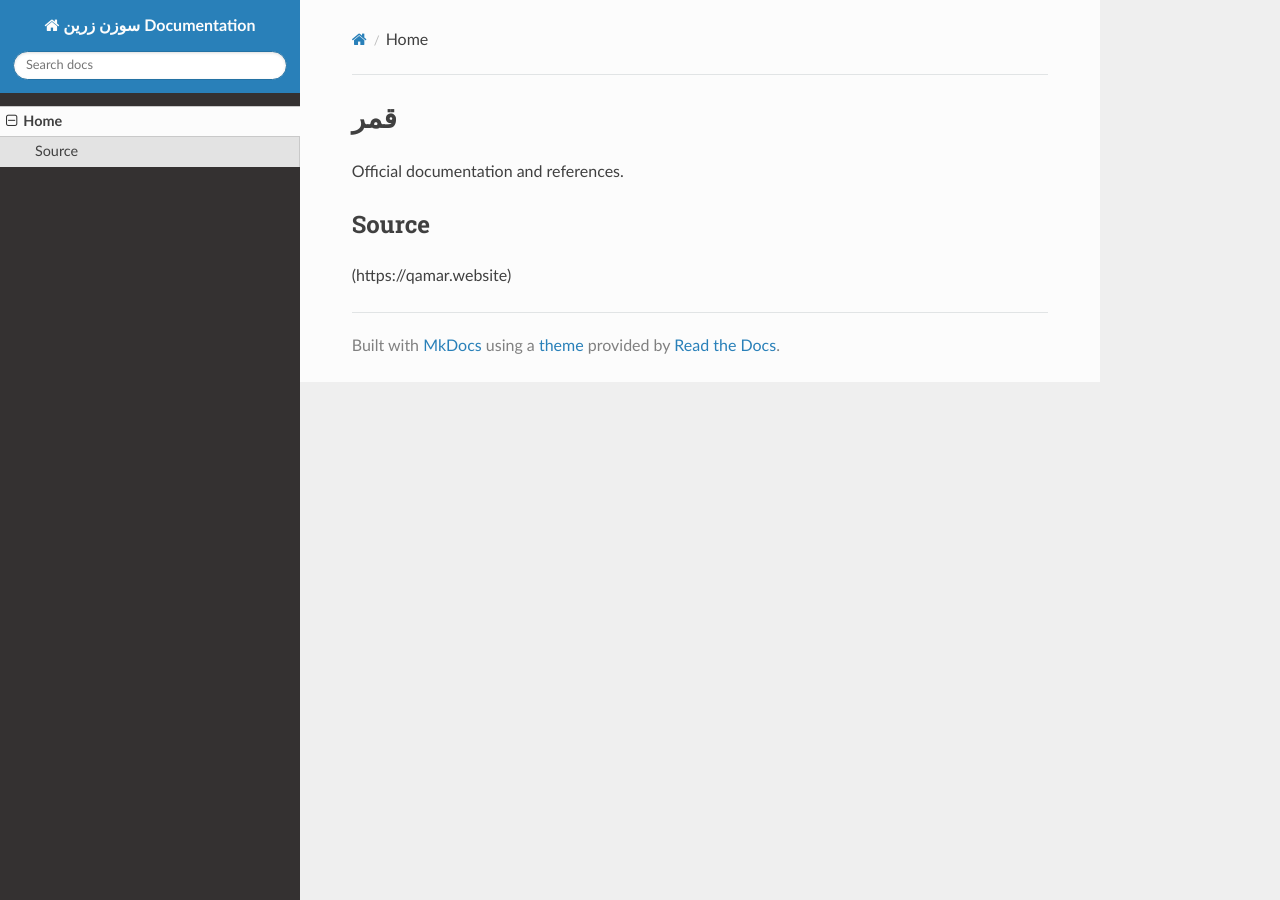
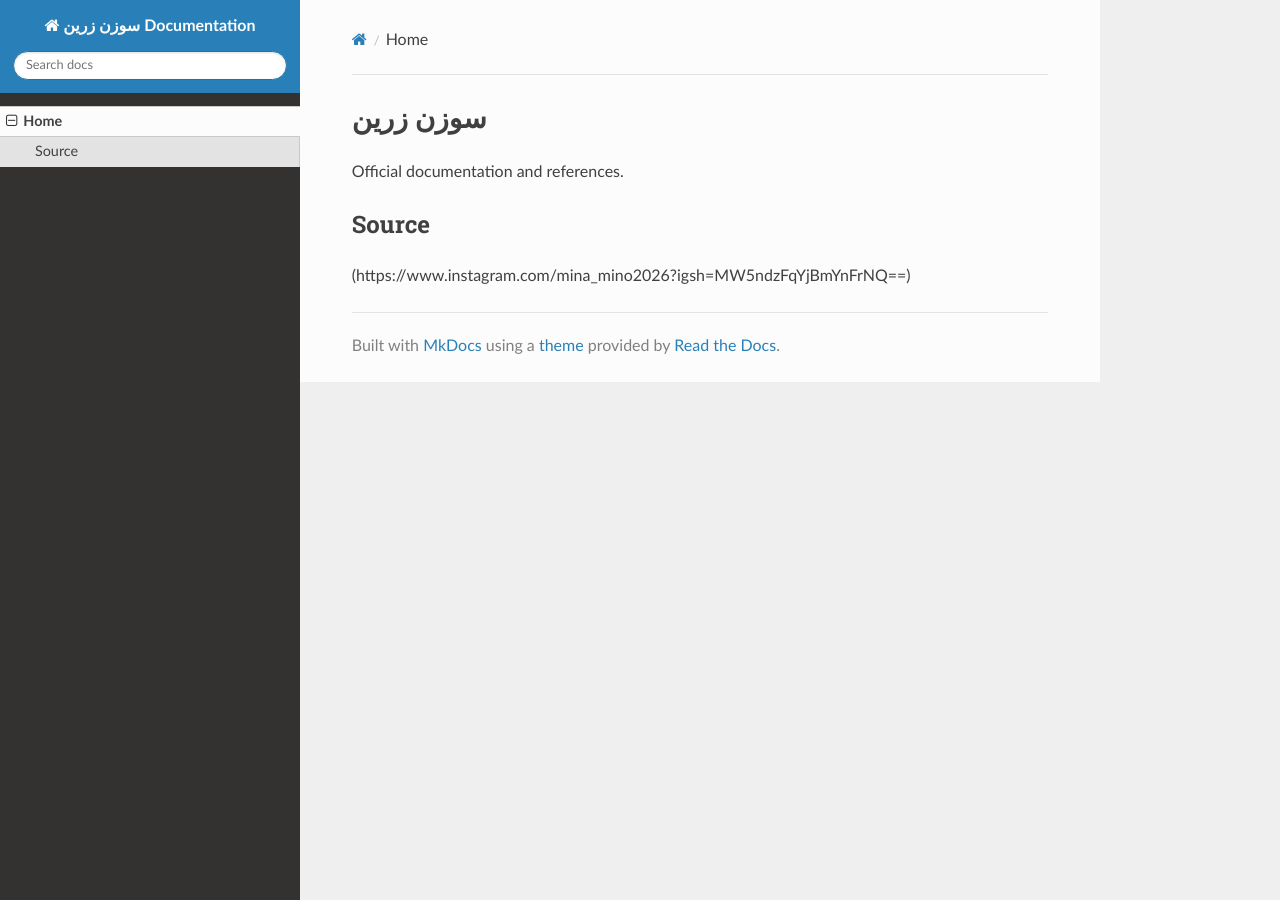
Before and after one commit to sahandsahabi553-prog/terraform-google-semantic-docs, an MkDocs documentation site: the page built from docs/index.md, in a window 1280 px wide. Built offline with MkDocs 1.6.1, drawn with Linux system fonts in a browser that asks for light colours; nearby versions of some CDN libraries.

```diff
--- a/docs/index.md
+++ b/docs/index.md
@@ -1,6 +1,6 @@
-# قمر
+# سوزن زرین
 
 Official documentation and references.
 
 ## Source
-(https://qamar.website)
+(https://www.instagram.com/mina_mino2026?igsh=MW5ndzFqYjBmYnFrNQ==)
```
